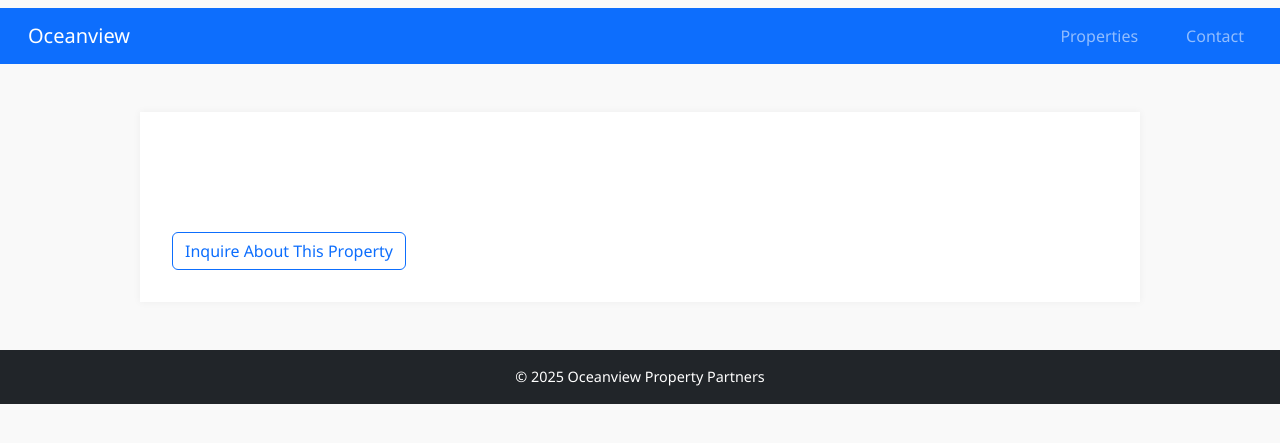
After one commit to cmoorem5/oceanview-flask-site, a Flask app: template templates/property_detail.html in a window 1280 px wide. The commit adds this page. Shown: the top 443 px of the page. Run offline with Flask 3, Linux system fonts and the light colour scheme; the template is opened without the code that fills it, so the values that code supplies are empty.

Commit message:
Add dynamic property pages, updated JSON, and property images

```diff
--- a/app.py
+++ b/app.py
@@ -1,21 +1,27 @@
 from flask import Flask, render_template, request, redirect, flash
 import os
+import json
 import smtplib
-import json
 from email.message import EmailMessage
+from datetime import datetime
 from dotenv import load_dotenv
 
-# Load environment variables from .env file
+# ──────────────────────────────────────────────────────────────
+# Load environment variables
+# ──────────────────────────────────────────────────────────────
 load_dotenv()
-
 EMAIL_ADDRESS = os.getenv("EMAIL_USER")
 EMAIL_PASSWORD = os.getenv("EMAIL_PASS")
 
+# ──────────────────────────────────────────────────────────────
 # Initialize Flask app
+# ──────────────────────────────────────────────────────────────
 app = Flask(__name__)
-app.secret_key = os.urandom(24)  # Used for flash messaging
+app.secret_key = os.urandom(24)  # Required for flash messages
 
-# 📬 Email sending helper
+# ──────────────────────────────────────────────────────────────
+# Helper: Send email
+# ──────────────────────────────────────────────────────────────
 def send_email(subject, body, to_email):
     try:
         msg = EmailMessage()
@@ -33,21 +39,34 @@ def send_email(subject, body, to_email):
         print(f"[Email Error] {e}")
         return False
 
-# 🔸 ROUTES
+# ──────────────────────────────────────────────────────────────
+# Route: Homepage
+# ──────────────────────────────────────────────────────────────
 @app.route("/")
 def index():
-    return render_template("index.html")
+    return render_template("index.html", now=datetime.now())
 
-@app.route("/properties")
-def properties():
+# ──────────────────────────────────────────────────────────────
+# Route: Properties Page (load JSON)
+# ──────────────────────────────────────────────────────────────
+@app.route("/property/<slug>")
+def property_detail(slug):
     try:
         with open("content/properties.json", "r") as f:
-            property_data = json.load(f)
+            properties = json.load(f)
+        property_match = next((p for p in properties if p["slug"] == slug), None)
     except Exception as e:
-        print(f"[Property Load Error] {e}")
-        property_data = []
-    return render_template("properties.html", properties=property_data)
+        print(f"[Property Detail Error] {e}")
+        property_match = None
 
+    if not property_match:
+        flash("Property not found.", "danger")
+        return redirect("/properties")
+
+    return render_template("property_detail.html", property=property_match, now=datetime.now())
+# ──────────────────────────────────────────────────────────────
+# Route: Contact Form (GET + POST)
+# ──────────────────────────────────────────────────────────────
 @app.route("/contact", methods=["GET", "POST"])
 def contact():
     if request.method == "POST":
@@ -56,11 +75,12 @@ def contact():
         phone = request.form.get("phone", "").strip()
         message = request.form.get("message", "").strip()
 
-        # ✅ Server-side validation
+        # Validate required fields
         if not name or not email or not message:
             flash("Name, email, and message are required.", "danger")
             return redirect("/contact")
 
+        # Compose email message
         full_message = (
             f"New contact form submission:\n\n"
             f"Name: {name}\n"
@@ -69,6 +89,7 @@ def contact():
             f"Message:\n{message}"
         )
 
+        # Attempt to send email
         if send_email(f"New Inquiry from {name}", full_message, EMAIL_ADDRESS):
             flash("Your message has been sent successfully!", "success")
         else:
@@ -76,8 +97,10 @@ def contact():
 
         return redirect("/contact")
 
-    return render_template("contact.html")
+    return render_template("contact.html", now=datetime.now())
 
-# 🔁 Run the app
+# ──────────────────────────────────────────────────────────────
+# Run the app
+# ──────────────────────────────────────────────────────────────
 if __name__ == "__main__":
     app.run(debug=True)
--- a/templates/base.html
+++ b/templates/base.html
@@ -4,11 +4,15 @@
     <meta charset="UTF-8">
     <title>{% block title %}Oceanview Property Partners{% endblock %}</title>
     <meta name="viewport" content="width=device-width, initial-scale=1">
+
     <!-- Bootstrap CSS -->
     <link
       href="https://cdn.jsdelivr.net/npm/bootstrap@5.3.0/dist/css/bootstrap.min.css"
       rel="stylesheet"
     >
+
+    <!-- Custom Styles -->
+    <link rel="stylesheet" href="{{ url_for('static', filename='css/styles.css') }}">
 </head>
 <body>
     <nav class="navbar navbar-expand-lg navbar-dark bg-primary">
--- /dev/null
+++ b/templates/property_detail.html
@@ -0,0 +1,30 @@
+{% extends "base.html" %}
+{% block title %}{{ property.name }} | Oceanview{% endblock %}
+
+{% block content %}
+<div class="container my-5">
+  <div class="row">
+    <div class="col-12 mb-4">
+      <img src="{{ property.image }}" alt="{{ property.name }}" class="img-fluid rounded shadow-sm w-100">
+    </div>
+
+    <div class="col-md-8">
+      <h2>{{ property.name }}</h2>
+      <p class="text-muted">{{ property.location }}</p>
+      <h5 class="text-primary">{{ property.price }}</h5>
+      <p class="mt-3">{{ property.description }}</p>
+
+      {% if property.amenities %}
+        <h6 class="mt-4">Amenities:</h6>
+        <ul class="list-inline">
+          {% for amenity in property.amenities %}
+            <li class="list-inline-item badge bg-secondary me-1 mb-1">{{ amenity }}</li>
+          {% endfor %}
+        </ul>
+      {% endif %}
+
+      <a href="/contact" class="btn btn-outline-primary mt-4">Inquire About This Property</a>
+    </div>
+  </div>
+</div>
+{% endblock %}
```
Also changed, not shown: content/properties.json (+8 -2 lines), templates/Index.html (+7 -7 lines), templates/properties.html (+6 -3 lines), static/images/islamorada.jpg (added), static/images/standish.jpg (added).
